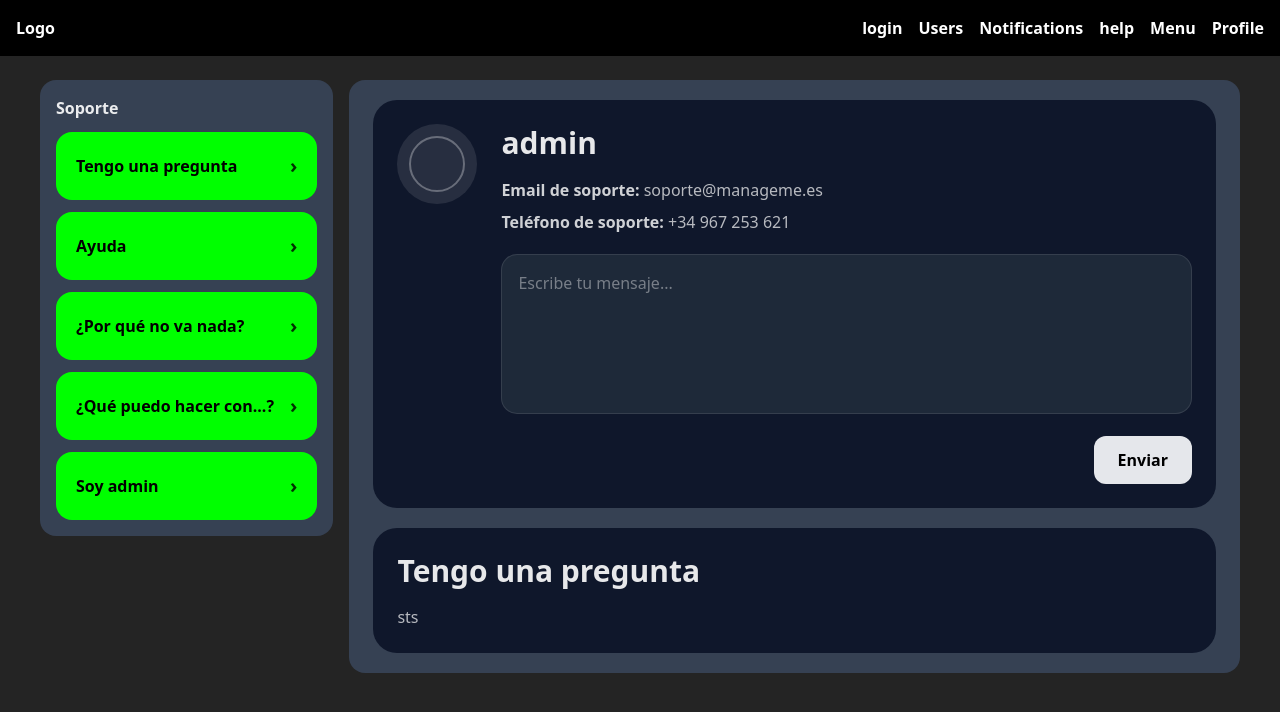
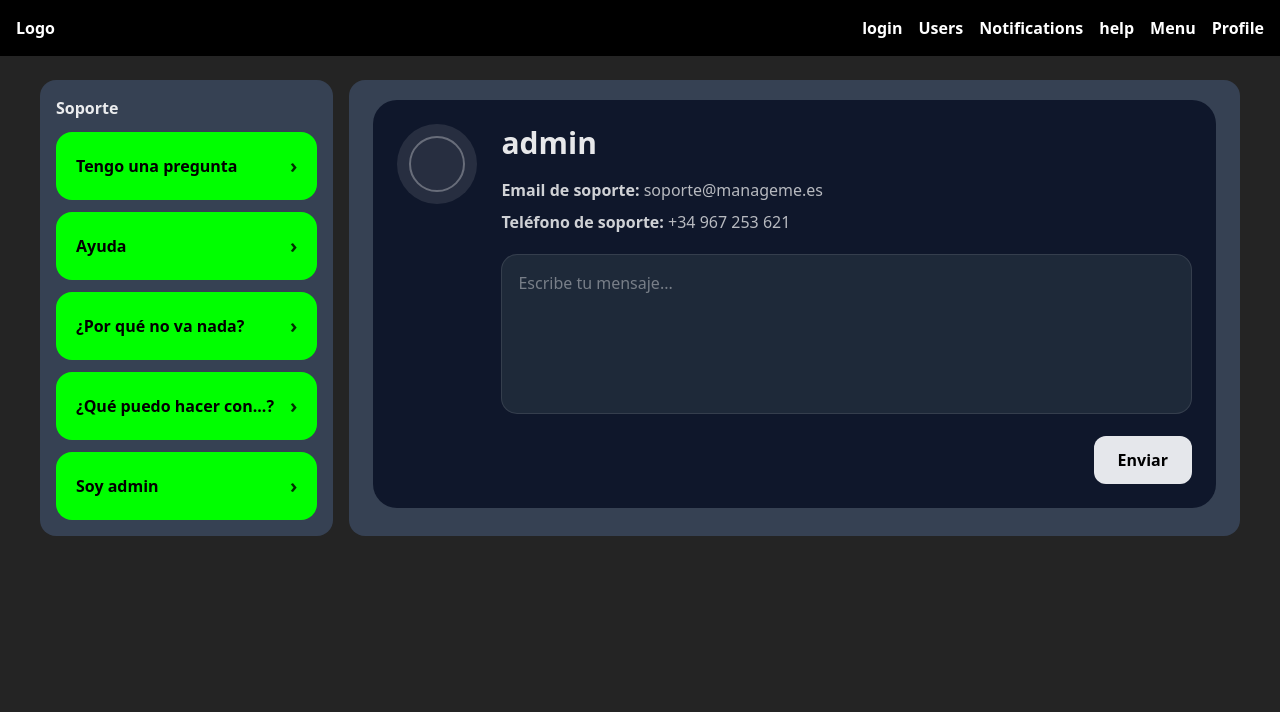
Before and after one commit to GRDinculescu/ManageMe_React, a React (Vite) app: page /help in a window 1280 px wide. Shown: the top 712 px of the page. Built offline with nearby package versions, Linux system fonts and the light colour scheme.

Commit message:
Finishing more or less the help page

```diff
--- a/src/routes/Help.jsx
+++ b/src/routes/Help.jsx
@@ -2,14 +2,14 @@ import { useState } from 'react';
 import Layout from './Layout';
 
 const FAQ_ITEMS = {
-  "Tengo una pregunta": "sts",
-  "Ayuda": "help",
-  "¿Por qué no va nada?": "why nothing works",
-  "¿Qué puedo hacer con...?": "What can I do with...?",
-  "Soy admin": "I am admin",
+  "Tengo una pregunta": "Formulario",
+  "Ayuda": "help help help help help help help help help ",
+  "¿Por qué no va nada?": "why nothing works why nothing works why nothing works why nothing works why nothing works why nothing works why nothing works ",
+  "¿Qué puedo hacer con...?": "What can I do with...? What can I do with...? What can I do with...? What can I do with...? What can I do with...? What can I do with...?",
+  "Soy admin": "I am admin I am admin I am admin I am admin I am admin I am admin I am admin I am admin I am admin I am admin I am admin I am admin I am admin I am admin",
 };
 
-export default function Help () {
+export default function Help() {
   const faqEntries = Object.entries(FAQ_ITEMS);
   const [selectedKey, setSelectedKey] = useState(faqEntries[0]?.[0] ?? "");
   const selectedVal = FAQ_ITEMS[selectedKey] ?? "";
@@ -19,7 +19,7 @@ export default function Help () {
       <Layout>
         <div className="flex flex-wrap gap-4 pt-20 px-10 pb-5">
           {/* Columna izquierda: opciones */}
-          <div className="flex flex-1 flex-col gap-4 sticky top-20 h-fit">
+          <div className="flex flex-1 flex-col gap-4 top-20 h-fit">
             <div className="bg-gray-700 rounded-2xl p-4">
               <p className="font-bold text-white/90 mb-3">Soporte</p>
 
@@ -42,7 +42,8 @@ export default function Help () {
           </div>
 
           {/* Columna derecha: FAQ */}
-          <div className="flex flex-10 flex-col gap-5 py-5 px-6 min-w-125 bg-gray-700 rounded-2xl">
+          <div className="flex flex-10 flex-col gap-5 py-5 px-6 min-w-100 bg-gray-700 rounded-2xl">
+            {selectedVal === "Formulario" ? (
               <div className="flex items-start gap-6 bg-slate-900 rounded-3xl p-6">
                 {/* Avatar */}
                 <div className="shrink-0 w-20 h-20 rounded-full bg-white/10 flex items-center justify-center">
@@ -92,22 +93,25 @@ export default function Help () {
                 </div>
               </div>
 
+            ) : (
               <div className="flex items-start gap-6 bg-slate-900 rounded-3xl p-6">
 
                 {/* FAQ */}
-              <div className="flex-1">
-                <h2 className="text-3xl font-bold text-white/90 leading-tight">
+                <div className="flex-1 h-100">
+                  <h2 className="text-3xl font-bold text-white/90 leading-tight text-center">
                     {selectedKey}
                   </h2>
 
-                <div className="mt-4 space-y-2 text-white/70">
+                  <div className="mt-4 space-y-2 text-white/70 text-center">
                     <p>
                       {selectedVal}
                     </p>
                   </div>
-
                 </div>
               </div>
+            )}
+
+
           </div>
         </div>
       </Layout>
```
Lines whose indentation alone changed are shown as unchanged.
